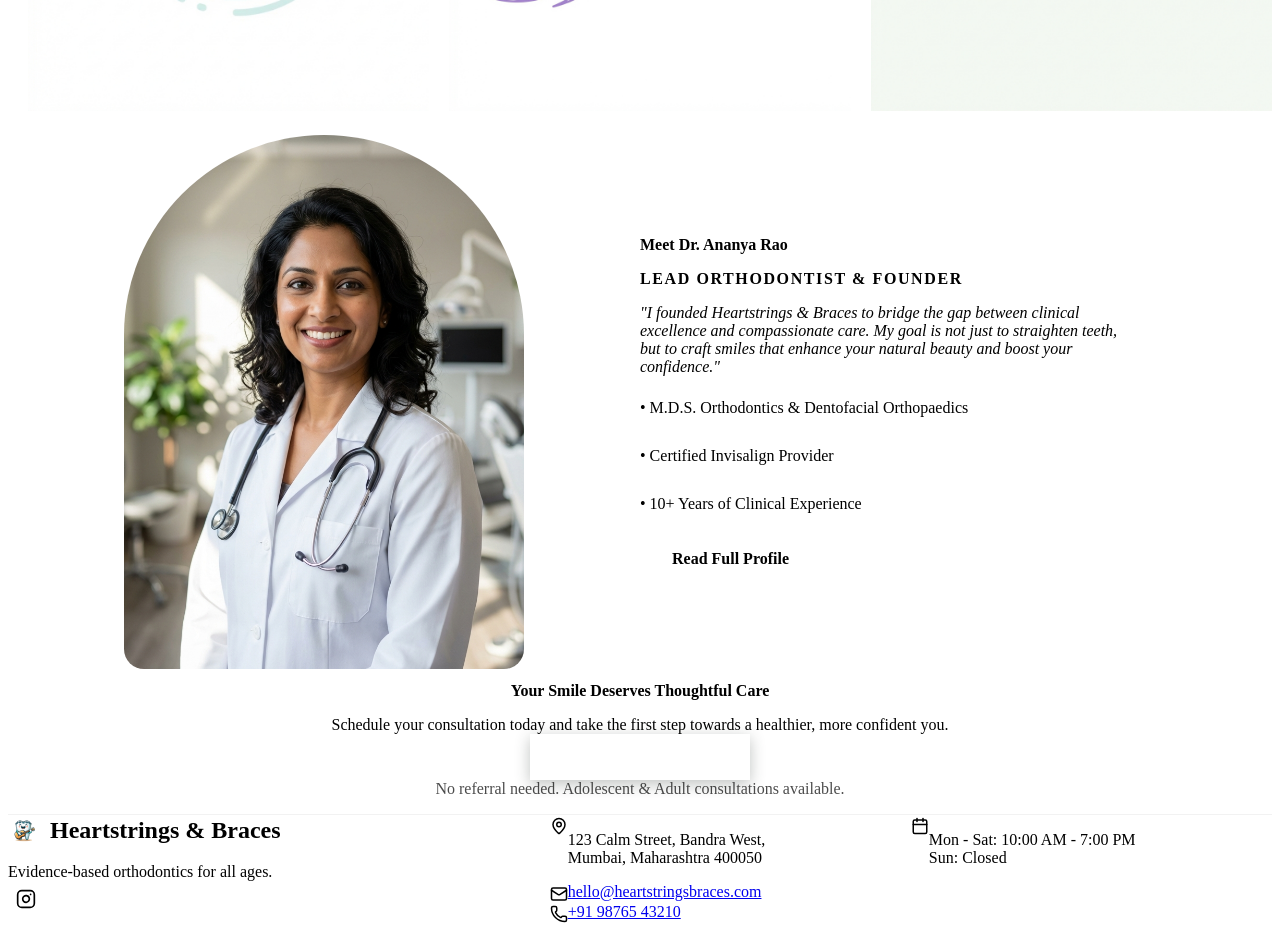
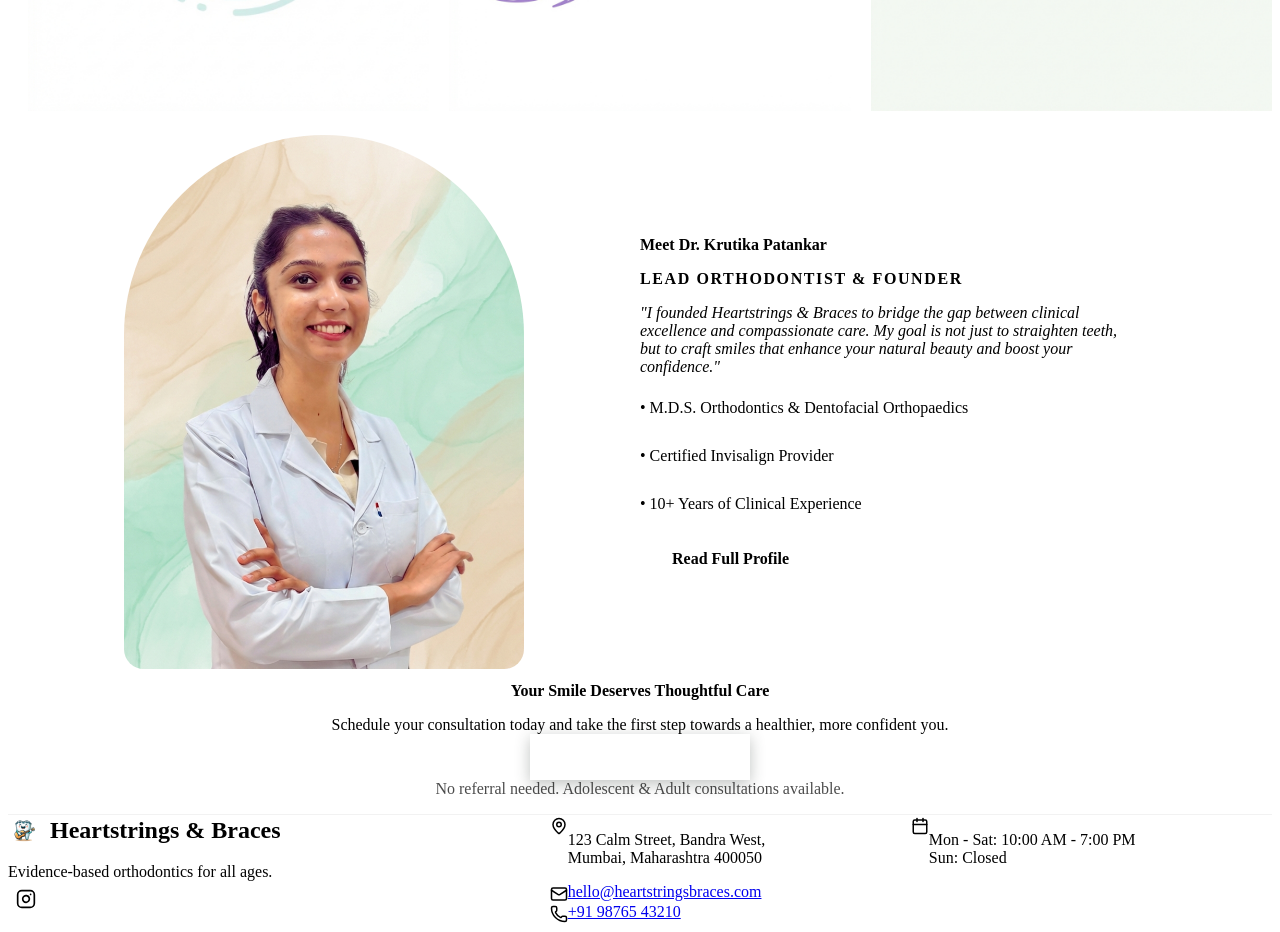
Before and after one commit to drkunalpatankar/hsb-website, a React (Vite) app: page / in a window 1280 px wide. Shown: the part 2780-3712 px from the top of the page. Built offline with nearby package versions, Linux system fonts and the light colour scheme; the HTML template or start-up script is replaced by a standard one.

Commit message:
Update doctor profile to Dr. Krutika Patankar

```diff
--- a/src/components/DoctorIntro.jsx
+++ b/src/components/DoctorIntro.jsx
@@ -16,7 +16,7 @@ const DoctorIntro = () => {
                     viewport={{ once: true }}
                 >
                     <div className="doctor-intro__image-frame">
-                        <img src="/images/doctor.png" alt="Dr. Ananya Rao" className="doctor-intro__img" />
+                        <img src="/images/dr-krutika-bg.png" alt="Dr. Krutika Patankar" className="doctor-intro__img" />
                     </div>
                 </motion.div>
 
@@ -27,7 +27,7 @@ const DoctorIntro = () => {
                     whileInView="visible"
                     viewport={{ once: true }}
                 >
-                    <h2 className="doctor-intro__title">Meet Dr. Ananya Rao</h2>
+                    <h2 className="doctor-intro__title">Meet Dr. Krutika Patankar</h2>
                     <p className="doctor-intro__role">Lead Orthodontist & Founder</p>
                     <p className="doctor-intro__bio">
                         "I founded Heartstrings & Braces to bridge the gap between clinical excellence and compassionate care.
```
Also changed, not shown: public/images/dr-krutika-bg.png (added), public/images/dr-krutika.png (added).
